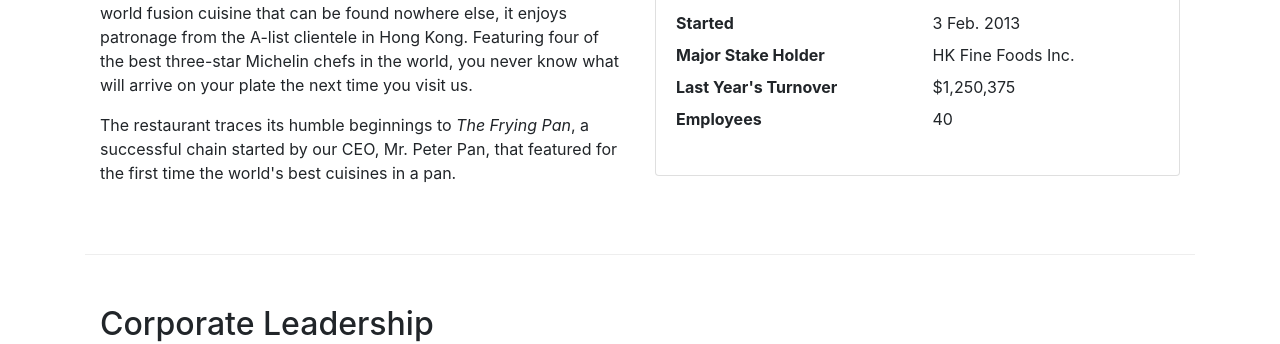
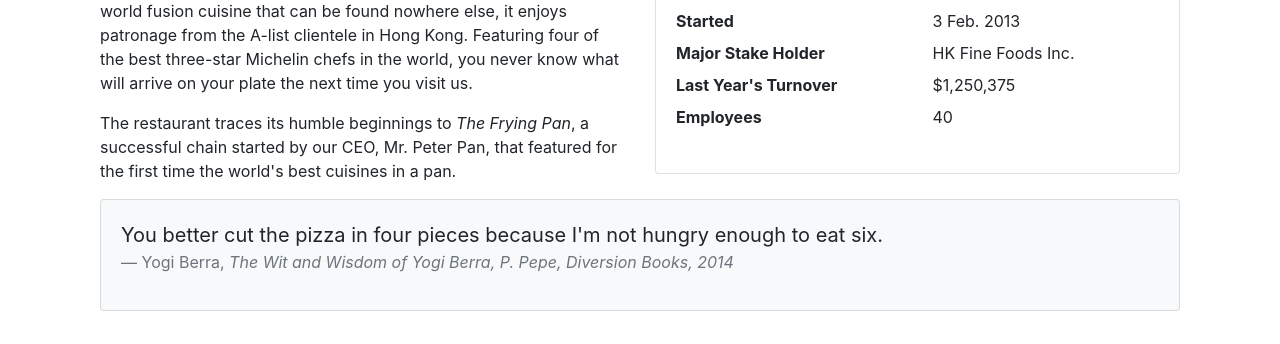
Before and after one commit to OscarGichana/bootstrap, a website: page aboutus.html in a window 1280 px wide. Shown: the part 610-954 px from the top of the page. Drawn offline with nearby package versions, Linux system fonts and the light colour scheme.

Commit message:
add cards and a blockquote

```diff
--- a/aboutus.html
+++ b/aboutus.html
@@ -85,7 +85,21 @@
                         </dl>
                     </div>
                 </div>
-            </div>        </div>
+            </div>
+
+            <div class="col-12">
+                <div class="card card-body bg-light">
+                    <blockquote class="blockquote">
+                        <p class="mb-0">You better cut the pizza in four pieces because
+                            I'm not hungry enough to eat six.</p>
+                        <footer class="blockquote-footer">Yogi Berra,
+                            <cite title="Source Title">The Wit and Wisdom of Yogi Berra,
+                            P. Pepe, Diversion Books, 2014</cite>
+                        </footer>
+                    </blockquote>
+                </div>
+            </div>
+        </div>
 
 
         <div class="row row-content align-items-center">
```
